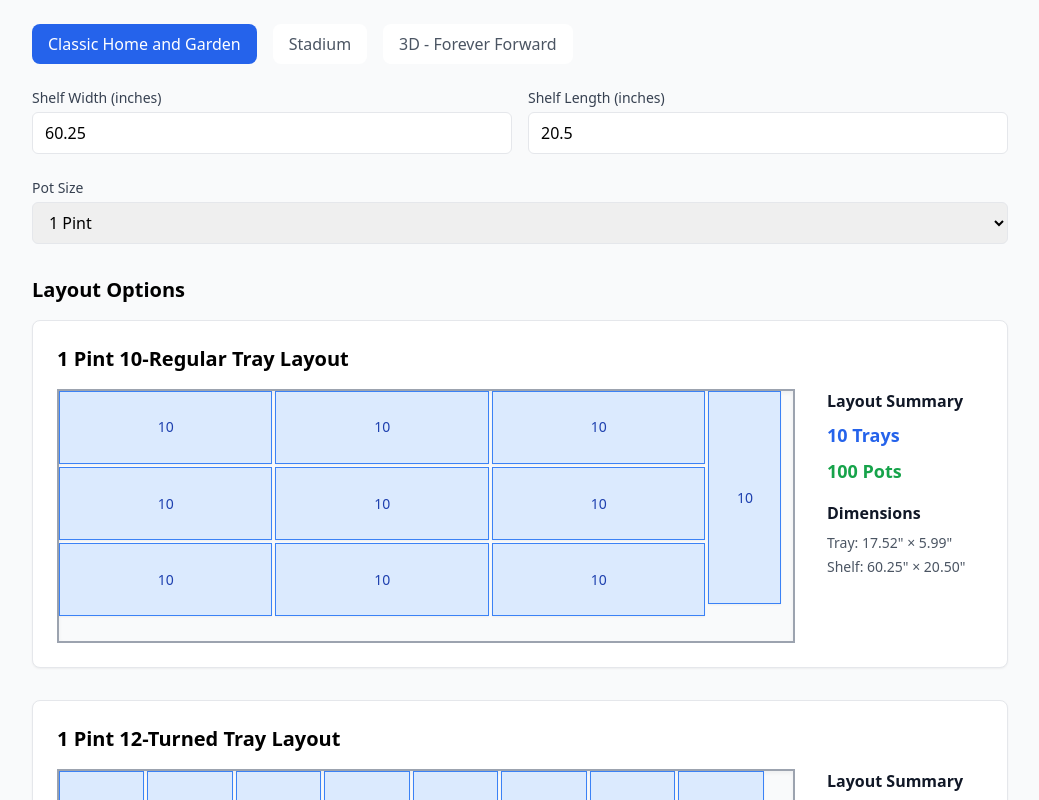
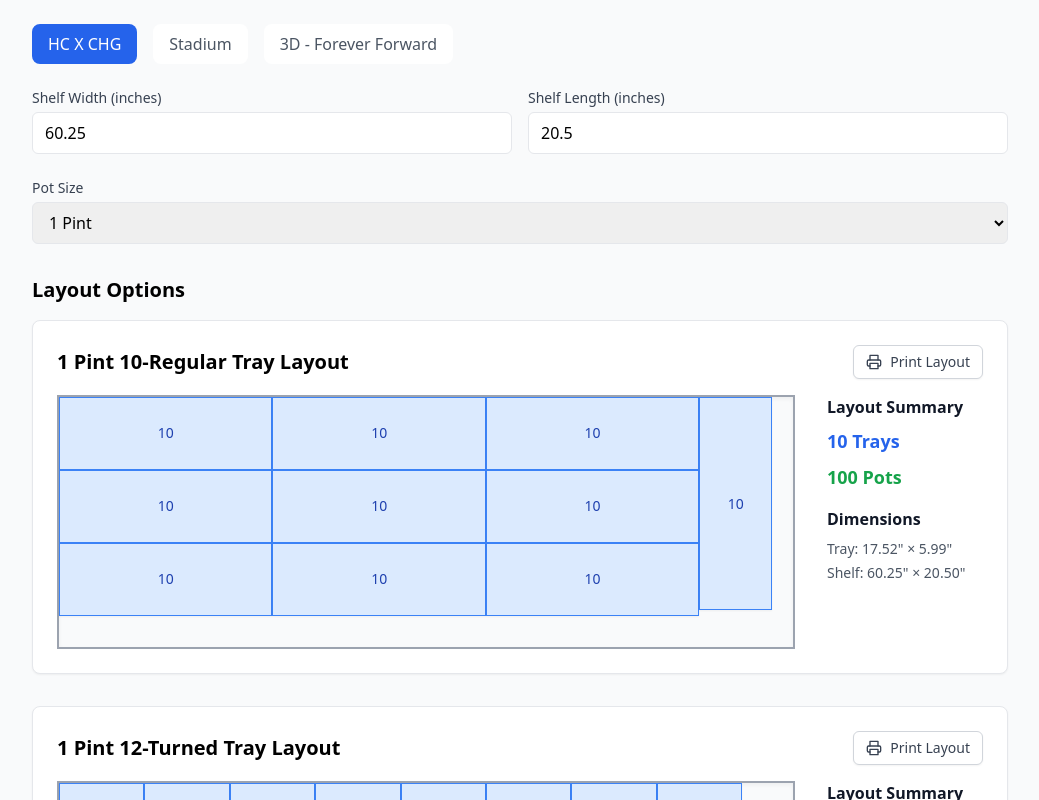
Before and after one commit to jmanq/classichgcartoptimization, a React (Vite) app: page / in a window 1280 px wide. Shown: the top 800 px of the page, without its empty margins (120-1159 px from the left). Built offline with nearby package versions, Linux system fonts and the light colour scheme.

Commit message:
print function

```diff
--- a/src/App.tsx
+++ b/src/App.tsx
@@ -17,7 +17,7 @@ function App() {
                 : 'bg-white text-gray-600 hover:bg-gray-100'
             }`}
           >
-            Classic Home and Garden
+            HC X CHG
           </button>
           <button
             onClick={() => setActiveTab('stadium')}
--- a/src/components/ShelfCalculator.tsx
+++ b/src/components/ShelfCalculator.tsx
@@ -1,8 +1,10 @@
 import React, { useState, useMemo } from 'react';
 import { potSizes, stadiumPotSizes, threeDPotSizes } from '../data/trayData';
 import { LayoutResult, TrayType, TrayPosition, TabType } from '../types';
+import { Printer } from 'lucide-react';
 
-const TRAY_MARGIN = 0.25; // Margin between trays in inches
+
+const TRAY_MARGIN = 0.001; // Margin between trays in inches
 
 interface RemainingSpace {
   width: number;
@@ -178,10 +180,105 @@ function ShelfDiagram({ result }: { result: LayoutResult }) {
     const scaleY = maxHeight / result.shelfLength;
     setScale(Math.min(scaleX, scaleY, 25));
   }, [result.shelfWidth, result.shelfLength]);
+  const handlePrint = () => {
+    const style = document.createElement('style');
+    style.textContent = `
+      @media print {
+        @page {
+          size: landscape;
+          margin: 1cm;
+        }
+        body {
+          font-family: system-ui, -apple-system, sans-serif;
+          padding: 20px;
+          visibility: hidden;
+        }
+        #print-content {
+          visibility: visible;
+          position: absolute;
+          left: 0;
+          top: 0;
+          width: 100%;
+        }
+        .diagram {
+          border: 2px solid #666;
+          position: relative;
+          background: #f9fafb;
+          page-break-inside: avoid;
+        }
+        .tray {
+          position: absolute;
+          border: 1px solid #3b82f6;
+          background: #dbeafe;
+        }
+        .tray-count {
+          position: absolute;
+          inset: 0;
+          display: flex;
+          align-items: center;
+          justify-content: center;
+          font-weight: 600;
+          color: #1e40af;
+        }
+        .info {
+          margin-top: 20px;
+          page-break-inside: avoid;
+        }
+      }
+    `;
+    document.head.appendChild(style);
+
+    const printContent = document.createElement('div');
+    printContent.id = 'print-content';
+    const printScale = Math.min(600 / result.shelfWidth, 800 / result.shelfLength);
+
+    printContent.innerHTML = `
+      <h1 style="font-size: 24px; margin-bottom: 16px;">${result.trayType.name} Layout</h1>
+      <div style="display: grid; grid-template-columns: repeat(2, 1fr); gap: 16px; margin-bottom: 24px;">
+        <div style="background: #f3f4f6; padding: 12px; border-radius: 6px;">
+          <strong>Total Trays:</strong> ${result.totalTrays}<br>
+          <strong>Total Pots:</strong> ${result.totalPots}
+        </div>
+        <div style="background: #f3f4f6; padding: 12px; border-radius: 6px;">
+          <strong>Shelf Dimensions:</strong><br>
+          Width: ${result.shelfWidth.toFixed(2)}"<br>
+          Length: ${result.shelfLength.toFixed(2)}"
+        </div>
+      </div>
+      <div class="diagram" style="width: ${result.shelfWidth * printScale}px; height: ${result.shelfLength * printScale}px;">
+        ${result.positions.map(pos => `
+          <div class="tray" style="
+            width: ${pos.trayWidth * printScale}px;
+            height: ${pos.trayLength * printScale}px;
+            left: ${pos.x * printScale}px;
+            top: ${pos.y * printScale}px;
+          ">
+            <div class="tray-count">${result.trayType.count}</div>
+          </div>
+        `).join('')}
+      </div>
+    `;
+
+    document.body.appendChild(printContent);
+    window.print();
+
+    // Cleanup after printing
+    document.body.removeChild(printContent);
+    document.head.removeChild(style);
+  };
 
   return (
-    <div className="mb-8 p-6 border rounded-lg bg-white shadow-sm" ref={containerRef}>
-      <h3 className="text-xl font-semibold mb-4">{result.trayType.name} Layout</h3>
+    <div className="mb-8 p-6 border rounded-lg bg-white shadow-sm print:shadow-none" ref={containerRef}>
+      <div className="flex justify-between items-center mb-4">
+        <h3 className="text-xl font-semibold">{result.trayType.name} Layout</h3>
+        <button
+          onClick={handlePrint}
+          className="inline-flex items-center px-3 py-2 border border-gray-300 shadow-sm text-sm leading-4 font-medium rounded-md text-gray-700 bg-white hover:bg-gray-50 focus:outline-none focus:ring-2 focus:ring-offset-2 focus:ring-blue-500"
+        >
+          <Printer className="h-4 w-4 mr-2" />
+          Print Layout
+        </button>
+      </div>
       <div className="flex gap-8 items-start">
         <div className="relative border-2 border-gray-400 bg-gray-50 shadow-inner">
           <div
```
